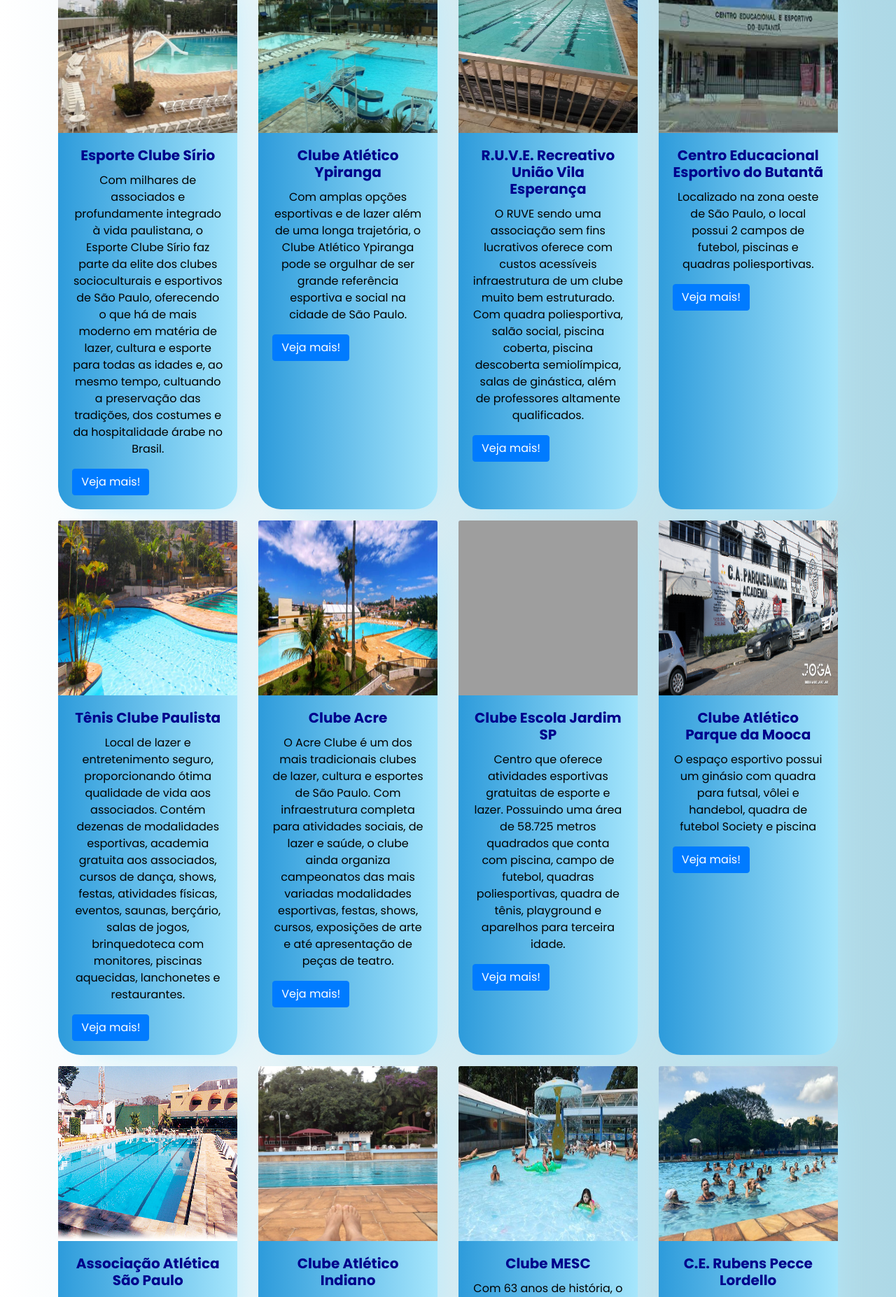
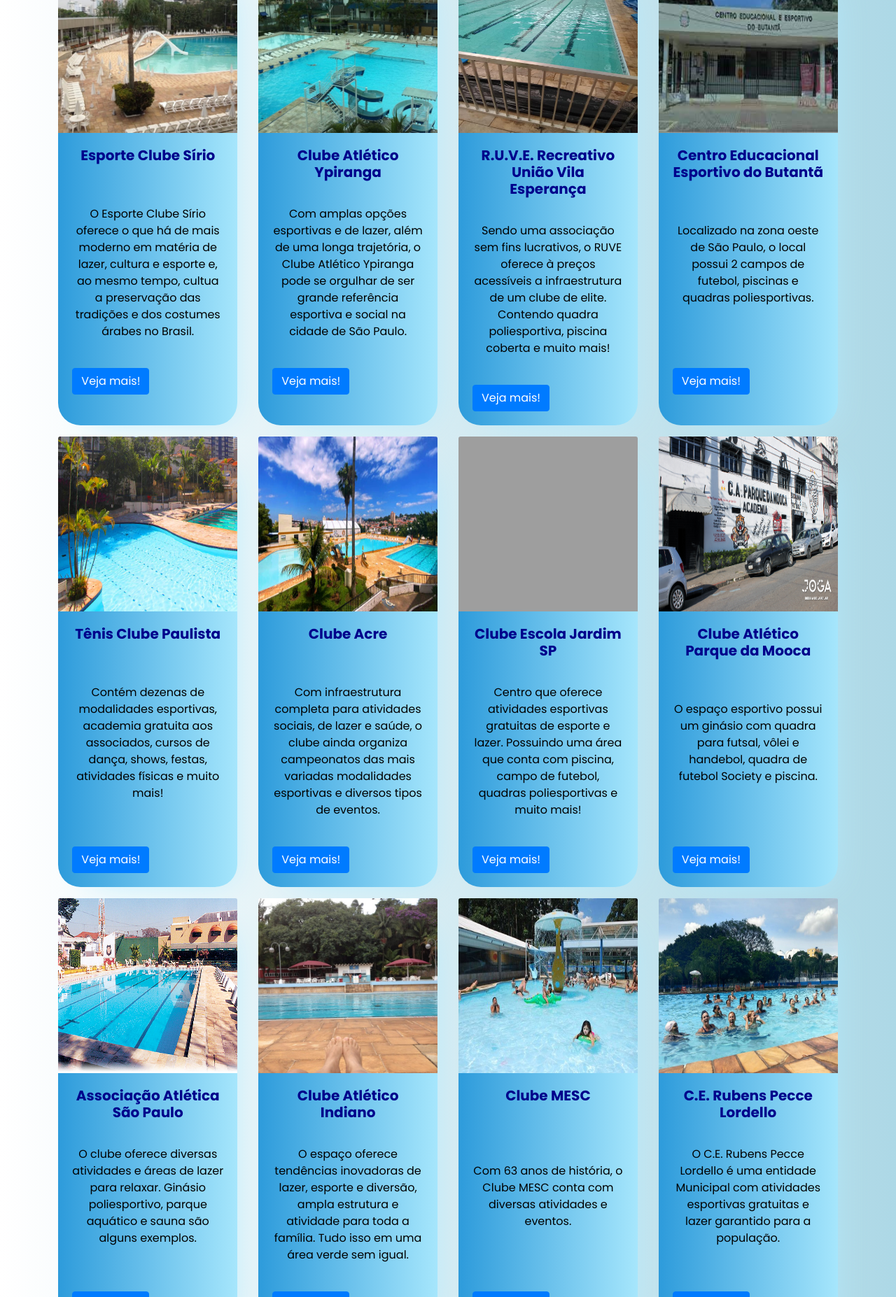
Before and after one commit to DzyNvs/Main-TCC, a PHP site: page /clubesnatacao.php in a window 1280 px wide. Shown: the part 1421-3275 px from the top of the page at 70% size. Run offline with PHP 8.4, Linux system fonts and the light colour scheme; some libraries are stand-ins or nearby versions; grey boxes are pictures that could not be loaded.

Commit message:
textos dos cards alterados

```diff
--- a/clubesnatacao.php
+++ b/clubesnatacao.php
@@ -155,7 +155,7 @@
             CEP: 02012-010  <p>
 Telefone: (11) 2223-3300  <p>
 Site: www.instagram.com/clubeesperiaoficial  <p>
-Zona: Norte.
+Zona: Norte
 </p>
         </div>
         <div class="modal-footer">
@@ -215,8 +215,9 @@
           <img width="80" height="250" class="card-img-top" src="img/clubesirio.jpg" alt="Imagem de capa do card">
           <div class="card-body">
             <h5 class="card-title">Esporte Clube Sírio</h5>
-            <p class="card-text"> Com milhares de associados e profundamente integrado à vida paulistana, o Esporte Clube Sírio faz parte da elite dos clubes socioculturais e esportivos de São Paulo, oferecendo o que há de mais moderno em matéria de lazer, cultura e esporte para todas as idades e, ao mesmo tempo, cultuando a preservação das tradições, dos costumes e da hospitalidade árabe no Brasil.</p>
-
+            <br><br>
+            <p class="card-text"> O Esporte Clube Sírio oferece o que há de mais moderno em matéria de lazer, cultura e esporte e, ao mesmo tempo, cultua a preservação das tradições e dos costumes árabes no Brasil.</p>
+            <br>
 <button type="button" class="btn btn-primary" data-toggle="modal" data-target="#modalExemplo5">
     Veja mais!
   </button>
@@ -252,8 +253,9 @@
           <img width="80" height="250" class="card-img-top" src="img/clubeypiranga.jpg" alt="Imagem de capa do card">
           <div class="card-body">
             <h5 class="card-title">Clube Atlético Ypiranga</h5>
-            <p class="card-text">Com amplas opções esportivas e de lazer além de uma longa trajetória, o Clube Atlético Ypiranga pode se orgulhar de ser grande referência esportiva e social na cidade de São Paulo. </p>
-
+            <br>
+            <p class="card-text">Com amplas opções esportivas e de lazer, além de uma longa trajetória, o Clube Atlético Ypiranga pode se orgulhar de ser grande referência esportiva e social na cidade de São Paulo. </p>
+            <br>
 <button type="button" class="btn btn-primary" data-toggle="modal" data-target="#modalExemplo6">
     Veja mais!
   </button>
@@ -290,7 +292,9 @@
           <img width="80" height="250" class="card-img-top" src="img/cluberuve.jpg" alt="Imagem de capa do card">
           <div class="card-body">
             <h5 class="card-title">R.U.V.E. Recreativo União Vila Esperança </h5>
-            <p class="card-text">O RUVE sendo uma associação sem fins lucrativos oferece com custos acessíveis infraestrutura de um clube muito bem estruturado. Com quadra poliesportiva, salão social, piscina coberta, piscina descoberta semiolímpica, salas de ginástica, além de professores altamente qualificados. </p>
+            <br>
+            <p class="card-text">Sendo uma associação sem fins lucrativos, o RUVE oferece à preços acessíveis a infraestrutura de um clube de elite. Contendo quadra poliesportiva, piscina coberta e muito mais! </p>
+            <br>
             <button type="button" class="btn btn-primary" data-toggle="modal" data-target="#modalExemplo7">
     Veja mais!
   </button>
@@ -328,7 +332,9 @@
           <img width="80" height="250" class="card-img-top" src="img/clubebutanta.jpg" alt="Imagem de capa do card">
           <div class="card-body">
             <h5 class="card-title"> Centro Educacional Esportivo do Butantã </h5>
+            <br><br>
             <p class="card-text"> Localizado na zona oeste de São Paulo, o local possui 2 campos de futebol, piscinas e quadras poliesportivas. </p>
+            <br><br><br>
             <button type="button" class="btn btn-primary" data-toggle="modal" data-target="#modalExemplo8">
     Veja mais!
   </button>
@@ -367,8 +373,9 @@
           <img width="80" height="250" class="card-img-top" src="img/clubepaulista.jpeg" alt="Imagem de capa do card">
           <div class="card-body">
             <h5 class="card-title">Tênis Clube Paulista</h5>
-            <p class="card-text">Local de lazer e entretenimento seguro, proporcionando ótima qualidade de vida aos associados. Contém dezenas de modalidades esportivas, academia gratuita aos associados, cursos de dança, shows, festas, atividades físicas, eventos, saunas, berçário, salas de jogos, brinquedoteca com monitores, piscinas aquecidas, lanchonetes e restaurantes. </p>
-
+            <br><br>
+            <p class="card-text">Contém dezenas de modalidades esportivas, academia gratuita aos associados, cursos de dança, shows, festas, atividades físicas e muito mais! </p>
+            <br><br>
 <button type="button" class="btn btn-primary" data-toggle="modal" data-target="#modalExemplo9">
     Veja mais!
   </button>
@@ -403,8 +410,9 @@
           <img width="80" height="250" class="card-img-top" src="img/clubeacre.jpg" alt="Imagem de capa do card">
           <div class="card-body">
             <h5 class="card-title">Clube Acre</h5>
-            <p class="card-text">O Acre Clube é um dos mais tradicionais clubes de lazer, cultura e esportes de São Paulo. Com infraestrutura completa para atividades sociais, de lazer e saúde, o clube ainda organiza campeonatos das mais variadas modalidades esportivas, festas, shows, cursos, exposições de arte e até apresentação de peças de teatro. </p>
-
+            <br><br>
+            <p class="card-text">Com infraestrutura completa para atividades sociais, de lazer e saúde, o clube ainda organiza campeonatos das mais variadas modalidades esportivas e diversos tipos de eventos. </p>
+            <br>
 <button type="button" class="btn btn-primary" data-toggle="modal" data-target="#modalExemplo10">
     Veja mais!
   </button>
@@ -442,7 +450,9 @@
           <img width="80" height="250" class="card-img-top" src="img/clubeescolasp.jpg" alt="Imagem de capa do card">
           <div class="card-body">
             <h5 class="card-title">Clube Escola Jardim SP</h5>
-            <p class="card-text">Centro que oferece atividades esportivas gratuitas de esporte e lazer. Possuindo uma área de 58.725 metros quadrados que conta com piscina, campo de futebol, quadras poliesportivas, quadra de tênis, playground e aparelhos para terceira idade.</p>
+            <br>
+            <p class="card-text">Centro que oferece atividades esportivas gratuitas de esporte e lazer. Possuindo uma área que conta com piscina, campo de futebol, quadras poliesportivas e muito mais!</p>
+            <br>
             <button type="button" class="btn btn-primary" data-toggle="modal" data-target="#modalExemplo11">
     Veja mais!
   </button>
@@ -480,7 +490,9 @@
           <img width="80" height="250" class="card-img-top" src="img/clubeatleticomooca.jpg" alt="Imagem de capa do card">
           <div class="card-body">
             <h5 class="card-title">Clube Atlético Parque da Mooca  </h5>
-            <p class="card-text">O espaço esportivo possui um ginásio com quadra para futsal, vôlei e handebol, quadra de futebol Society e piscina </p>
+            <br><br>
+            <p class="card-text">O espaço esportivo possui um ginásio com quadra para futsal, vôlei e handebol, quadra de futebol Society e piscina. </p>
+            <br><br><br>
             <button type="button" class="btn btn-primary" data-toggle="modal" data-target="#modalExemplo12">
     Veja mais!
   </button>
@@ -520,8 +532,9 @@
           <img width="80" height="250" class="card-img-top" src="img/clubeassociacao.jpg" alt="Imagem de capa do card">
           <div class="card-body">
             <h5 class="card-title">Associação Atlética São Paulo</h5>
-            <p class="card-text">Contendo uma imensa área verde a Atlética nos concede atividades diversas e áreas de lazer para relaxar. Ginásio poliesportivo, parque aquático e sauna são alguns exemplos. </p>
-
+            <br>
+            <p class="card-text"> O clube oferece diversas atividades e áreas de lazer para relaxar. Ginásio poliesportivo, parque aquático e sauna são alguns exemplos. </p>
+            <br><br>
 <button type="button" class="btn btn-primary" data-toggle="modal" data-target="#modalExemplo13">
     Veja mais!
   </button>
@@ -557,8 +570,9 @@
           <img width="80" height="250" class="card-img-top" src="img/clubeindiano.jpg" alt="Imagem de capa do card">
           <div class="card-body">
             <h5 class="card-title">Clube Atlético Indiano</h5>
-            <p class="card-text">O Clube Atlético Indiano oferece tendencias inovadoras de lazer, esporte e diversão, ampla estrutura, estacionamento e atividade para toda a família. Tudo isso as margens da Represa Guarapiranga em uma área verde sem igual e privilegiada na cidade de São Paulo. </p>
-
+            <br>
+            <p class="card-text">O espaço oferece tendências inovadoras de lazer, esporte e diversão, ampla estrutura e atividade para toda a família. Tudo isso em uma área verde sem igual. </p>
+            <br>
 <button type="button" class="btn btn-primary" data-toggle="modal" data-target="#modalExemplo14">
     Veja mais!
   </button>
@@ -596,7 +610,9 @@
           <img width="80" height="250" class="card-img-top" src="img/clubemesc.jpg" alt="Imagem de capa do card">
           <div class="card-body">
             <h5 class="card-title">Clube MESC</h5>
+            <br><br><br>
             <p class="card-text">Com 63 anos de história, o Clube MESC conta com diversas atividades e eventos. </p>
+            <br><br><br>
             <button type="button" class="btn btn-primary" data-toggle="modal" data-target="#modalExemplo15">
     Veja mais!
   </button>
@@ -634,7 +650,9 @@
           <img width="80" height="250" class="card-img-top" src="img/clubeCE.jpg" alt="Imagem de capa do card">
           <div class="card-body">
             <h5 class="card-title">C.E. Rubens Pecce Lordello  </h5>
+            <br>
             <p class="card-text">O C.E. Rubens Pecce Lordello é uma entidade Municipal com atividades esportivas gratuitas e lazer garantido para a população.</p>
+            <br><br>
             <button type="button" class="btn btn-primary" data-toggle="modal" data-target="#modalExemplo16">
     Veja mais!
   </button>
--- a/form_contato.php
+++ b/form_contato.php
@@ -44,7 +44,7 @@
 		<form action="contato-salvar.php" method="post">
             <label>Nome</label>
             <input type="text" name="name" placeholder="Digite seu nome" autocomplete="off" required>
-            <label>Email</label>
+            <label>E-mail</label>
             <input type="email" name="email" placeholder="Digite seu e-mail" autocomplete="off" required>
 			<label>Assunto</label>
             <input type="text" name="assunto" placeholder="Digite o foco da mensagem" autocomplete="off" required>
```
Also changed, not shown: Aquários.php (+5 -5 lines), PisClubes.php (+23 -14 lines), parquesaquaticos.php (+4 -12 lines).
